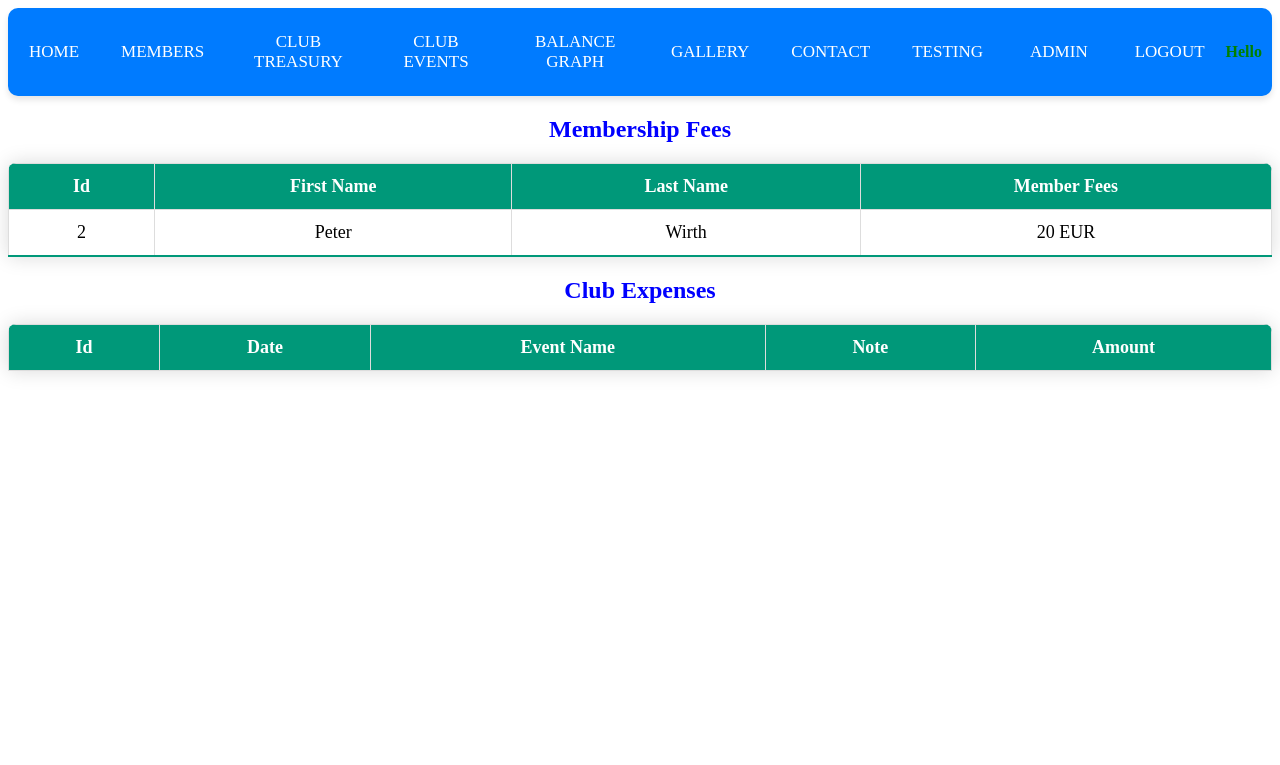
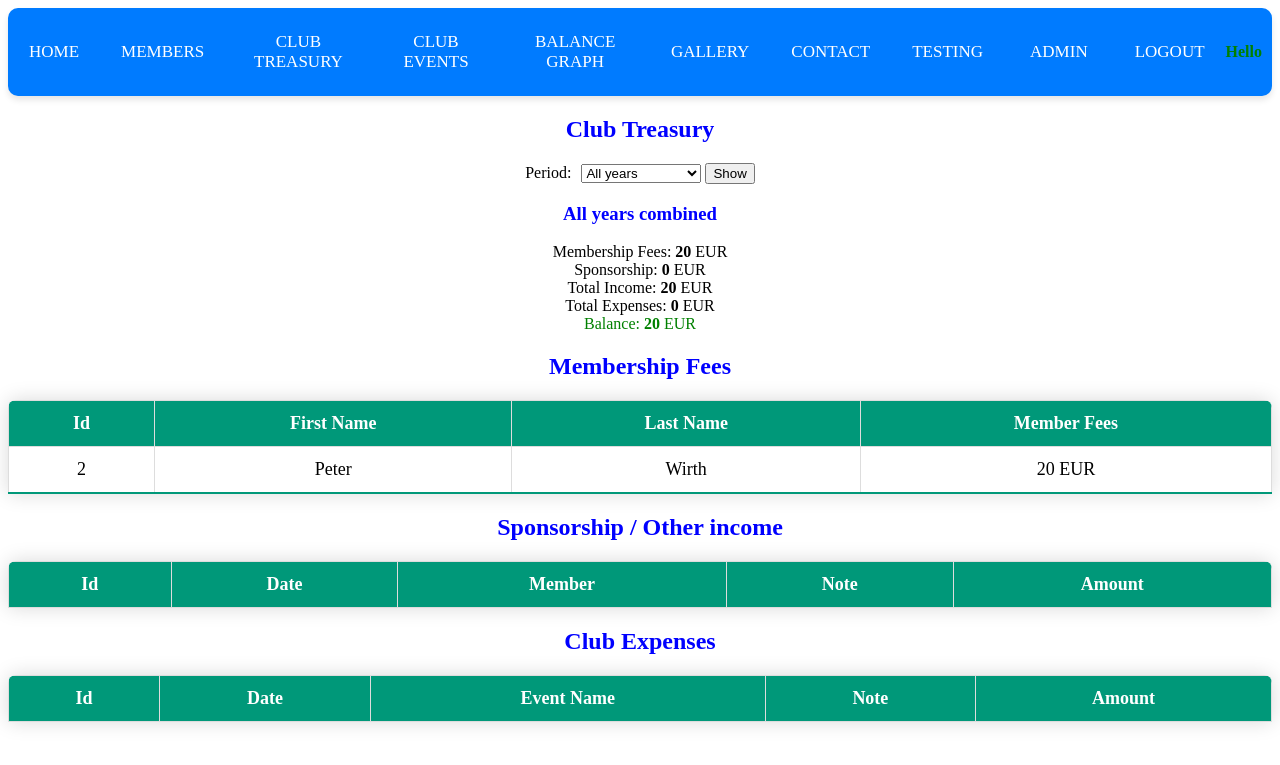
Before and after one commit to emax-77/Cycling-Club, a Django app: page /club_treasury/ in a window 1280 px wide. Shown: the top 765 px of the page. Run offline with Django 5.2, Linux system fonts and the light colour scheme; data comes from the database, SQL or seed files in the repository; both versions use the stored data as it was after the commit; lists and menus that the app fills with data are empty; parts of the project's set-up code (start-up, migrations or seed data) failed here and were passed over.

Commit message:
Enhance club treasury view with period selection and detailed financial summary

```diff
--- a/members/templates/club_treasury.html
+++ b/members/templates/club_treasury.html
@@ -6,6 +6,34 @@
 {% endblock %}
 
 {% block content %}
+
+<div style="text-align: center; margin-bottom: 10px;">
+  <h2 style="color: blue;">Club Treasury</h2>
+  <form method="get" style="display: inline-block;">
+    <label for="period" style="margin-right: 6px;">Period:</label>
+    <select id="period" name="period">
+      <option value="all" {% if period == 'all' %}selected{% endif %}>All years</option>
+      <option value="this_year" {% if period == 'this_year' %}selected{% endif %}>This year{% if year_now %} ({{ year_now }}){% endif %}</option>
+      <option value="last_year" {% if period == 'last_year' %}selected{% endif %}>Last year{% if year_last %} ({{ year_last }}){% endif %}</option>
+    </select>
+    <button type="submit">Show</button>
+  </form>
+
+  <div style="margin-top: 10px;">
+    <h3 style="color: blue;">{{ period_title }}</h3>
+    <div>Membership Fees: <strong>{{ sum_membership }}</strong> EUR</div>
+    <div>Sponsorship: <strong>{{ sum_sponsorship }}</strong> EUR</div>
+    <div>Total Income: <strong>{{ sum_income }}</strong> EUR</div>
+    <div>Total Expenses: <strong>{{ sum_expenses }}</strong> EUR</div>
+    {% if cash_balance > 0 %}
+      <div style="color: green;">Balance: <strong>{{ cash_balance }}</strong> EUR</div>
+    {% elif cash_balance < 0 %}
+      <div style="color: red;">Balance: <strong>{{ cash_balance }}</strong> EUR</div>
+    {% else %}
+      <div style="color: blue;">Balance : <strong>{{ cash_balance }}</strong> EUR</div>
+    {% endif %}
+  </div>
+</div>
 
 <h2 style="text-align: center; color: blue;">Membership Fees</h2>
 
@@ -83,6 +111,33 @@
   </div>
 </div>
 
+<h2 style="text-align: center; color: blue;">Sponsorship / Other income</h2>
+
+<div class="table-container">
+  <table class="styled-table">
+    <thead>
+      <tr>
+          <th>Id</th>
+          <th>Date</th>
+          <th>Member</th>
+          <th>Note</th>
+          <th>Amount</th>
+      </tr>
+    </thead>
+    <tbody>
+      {% for x in mysponsorships %}
+        <tr>
+          <td>{{ x.id }}</td>
+          <td>{{ x.date_paid }}</td>
+          <td>{{ x.member }}</td>
+          <td>{{ x.note }}</td>
+          <td>{{ x.amount }}</td>
+        </tr>
+      {% endfor %}
+    </tbody>
+  </table>
+</div>
+
 <h2 style="text-align: center; color: blue;">Club Expenses</h2>
 
 <div class="table-container">
--- a/members/views.py
+++ b/members/views.py
@@ -21,7 +21,7 @@ from django.core.exceptions import ValidationError as DjangoValidationError
 import plotly.express as px
 from django.contrib.auth.models import User
 from django.contrib.auth.decorators import login_required
-from django.db.models import Sum
+from django.db.models import Sum, Q
 
 @login_required
 
@@ -240,17 +240,77 @@ def gallery(request):
 
 # Club treasury
 def club_treasury(request):
-  members = Member.objects.all()
+  year_now = datetime.datetime.now().year
+  year_last = year_now - 1
+
+  period = (request.GET.get('period') or 'all').strip().lower()
+  if period not in {'all', 'this_year', 'last_year'}:
+    period = 'all'
+
+  membership_qs = Payment.objects.filter(payment_type='membership')
+  sponsorship_qs = Payment.objects.filter(payment_type='other')
+  expenses_qs = Expenses.objects.all()
+
+  if period == 'this_year':
+    membership_qs = membership_qs.filter(period_year=year_now)
+    sponsorship_qs = sponsorship_qs.filter(date_paid__year=year_now)
+    expenses_qs = expenses_qs.filter(payment_date__year=year_now)
+    period_title = f"This year ({year_now})"
+  elif period == 'last_year':
+    membership_qs = membership_qs.filter(period_year=year_last)
+    sponsorship_qs = sponsorship_qs.filter(date_paid__year=year_last)
+    expenses_qs = expenses_qs.filter(payment_date__year=year_last)
+    period_title = f"Last year ({year_last})"
+  else:
+    period_title = "All years combined"
+
+  sum_membership = membership_qs.aggregate(Sum('amount'))['amount__sum'] or 0
+  sum_sponsorship = sponsorship_qs.aggregate(Sum('amount'))['amount__sum'] or 0
+  sum_income = sum_membership + sum_sponsorship
+  sum_expenses = expenses_qs.aggregate(Sum('amount'))['amount__sum'] or 0
+  cash_balance = sum_income - sum_expenses
+
+  if period == 'this_year':
+    members_qs = Member.objects.all().annotate(
+      total_paid=Sum('payments__amount', filter=Q(payments__payment_type='membership', payments__period_year=year_now))
+    )
+  elif period == 'last_year':
+    members_qs = Member.objects.all().annotate(
+      total_paid=Sum('payments__amount', filter=Q(payments__payment_type='membership', payments__period_year=year_last))
+    )
+  else:
+    members_qs = Member.objects.all().annotate(
+      total_paid=Sum('payments__amount', filter=Q(payments__payment_type='membership'))
+    )
+
   mymembers = []
-  for m in members:
-      total = Payment.objects.filter(member=m, payment_type='membership').aggregate(Sum('amount'))['amount__sum'] or 0
-      mymembers.append({'id': m.id, 'firstname': m.firstname, 'lastname': m.lastname, 'total_paid': total})
+  for m in members_qs:
+    mymembers.append({
+      'id': m.id,
+      'firstname': m.firstname,
+      'lastname': m.lastname,
+      'total_paid': m.total_paid or 0,
+    })
 
-  myexpenses = Expenses.objects.all().values()
+  mysponsorships = sponsorship_qs.select_related('member').all()
+  myexpenses = expenses_qs.all().values()
+
   template = loader.get_template('club_treasury.html')
   context = {
+    'period': period,
+    'period_title': period_title,
+    'year_now': year_now,
+    'year_last': year_last,
+
+    'sum_membership': sum_membership,
+    'sum_sponsorship': sum_sponsorship,
+    'sum_income': sum_income,
+    'sum_expenses': sum_expenses,
+    'cash_balance': cash_balance,
+
     'mymembers': mymembers,
-    'myexpenses': myexpenses
+    'mysponsorships': mysponsorships,
+    'myexpenses': myexpenses,
   }
   return HttpResponse(template.render(context, request))
 
```
Also changed, not shown: db.sqlite3.
